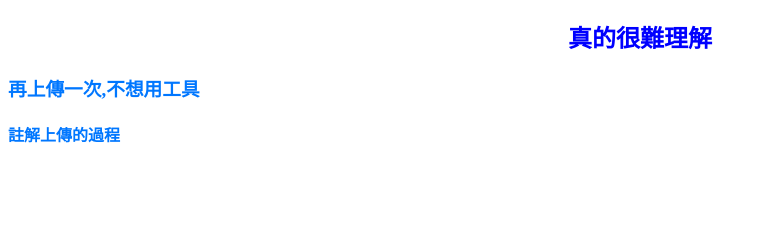
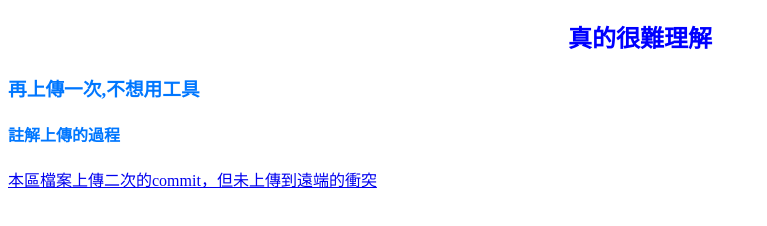
Before and after one commit to licandytw/GitFirstTree, a plain HTML site: page index.html in a window 1280 px wide. Shown: the part 70-296 px from the top of the page, without its empty margins (0-767 px from the left). Drawn offline with Linux system fonts and the light colour scheme.

Commit message:
本區衝突測試

```diff
--- a/index.html
+++ b/index.html
@@ -12,5 +12,6 @@
         <h2>真的很難理解</h2>
         <h3>再上傳一次,不想用工具</h3>
         <h4>註解上傳的過程</h4>
+        <a href="#">本區檔案上傳二次的commit，但未上傳到遠端的衝突</a>
     </body>
 </html>
```
